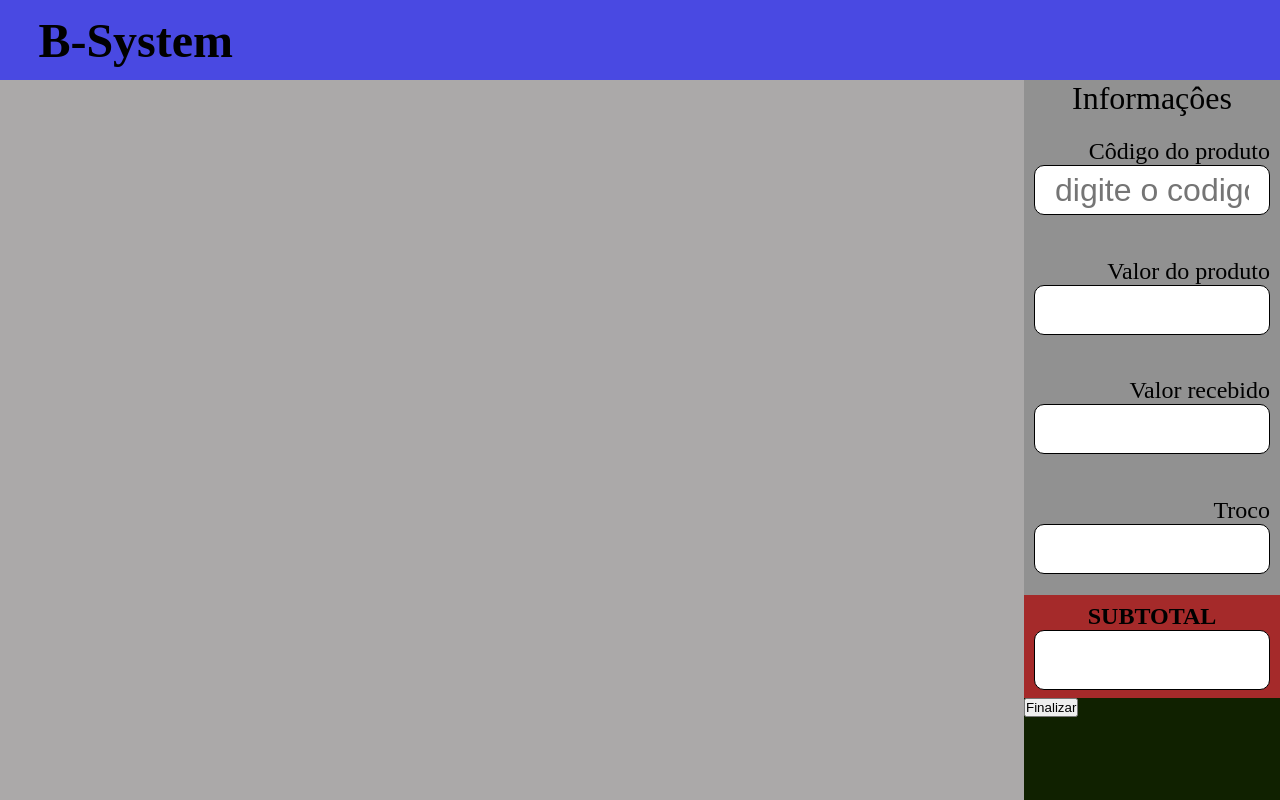
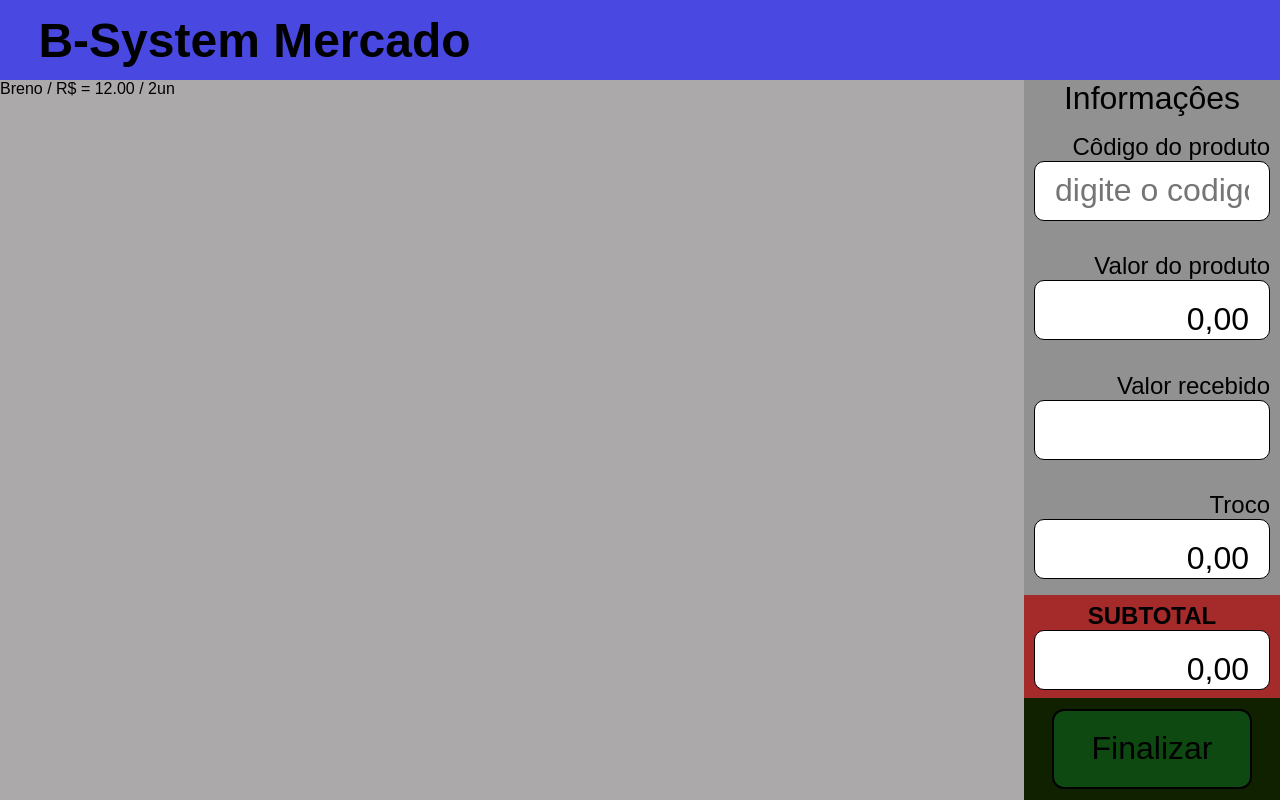
Before and after one commit to BrenoCirqueira/SistemaDeMercado_B-System, a plain HTML site: page index.html in a window 1280 px wide. Drawn offline with Linux system fonts and the light colour scheme.

Commit message:
Add files via upload

```diff
--- a/assets/css/index.css
+++ b/assets/css/index.css
@@ -3,6 +3,7 @@
     padding: 0;
     box-sizing: border-box;
     text-decoration: none;
+    font-family: Arial, Helvetica, sans-serif;
 }
 :root{
     --cor1: rgb(73, 73, 226);
@@ -66,19 +67,25 @@ aside{
     label{
         font-size: 1.5rem ;
     }
-    input{
-        border:1px solid black ;
-        border-radius:10px;
-        height: 50px;
+    input, .input{
+        width: 100%;
+        height: 60px;
         text-align: end;
         padding: 20px;
         font-size: 2rem;
+        border:1px solid black ;
+        border-radius:10px;
+        background-color: white;
+        align-items: center
     }
 }
 
 #infPart2{
         background-color: rgb(16, 33, 0);
         height: 30%;
+        display: flex;
+        flex-direction:column;
+
     }
 
 #divSubtotal{
@@ -94,7 +101,7 @@ aside{
         font-weight: bold;
         font-size: 1.5rem ;
     }
-    input{
+    .inputSub{
         width: 100%;
         height: 60px;
         text-align: end;
@@ -102,7 +109,24 @@ aside{
         font-size: 2rem;
         border:1px solid black ;
         border-radius:10px;
+        background-color: white;
+        align-items: center
     }
 }
 
-button
+#DivButton{
+    width: 100%;
+    height: 50%;
+    display: flex;
+    justify-content: center;
+    align-items: center;
+}
+
+button{
+    width: 200px;
+    height: 80px;
+    background-color: rgb(14, 73, 17);
+    border: 2px solid black;
+    border-radius: 12px;
+    font-size: 2rem;
+}
--- /dev/null
+++ b/assets/js/script.js
@@ -0,0 +1,14 @@
+
+const produtos = [
+  { codigo: '001', nome: 'Arroz', preco: 20.00 },
+  { codigo: '002', nome: 'Feijão', preco: 8.50 },
+  { codigo: '003', nome: 'Macarrão', preco: 5.75 }
+];
+
+// inicializando a construção da logica
+const codigoDoProduto = document.getElementById("codigo")
+const valorDoProduto = document.getElementById("valor")
+const valorRecebido = document.getElementById("valorRecebido")
+const troco = document.getElementById("troco")
+const subtotal = document.getElementById("subtotal")
+const btnFinalizar = document.getElementById("botao")
--- a/index.html
+++ b/index.html
@@ -1,50 +1,58 @@
 <!DOCTYPE html>
-<html lang="en">
+<html lang="pt-BR">
 
 <head>
     <meta charset="UTF-8">
     <meta name="viewport" content="width=device-width, initial-scale=1.0">
     <link rel="stylesheet" href="assets/css/index.css">
+    <script src="assets/js/script.js" defer></script>
     <title>Sistema de Mercado</title>
 </head>
 
 <body>
     <header>
-        <h1>B-System</h1>
+        <h1>B-System  Mercado</h1>
     </header>
     <main>
         <section>
-
+            <ul id="listaDeCompra">
+                <li>Breno / R$ = 12.00 / 2un</li>
+                <li></li>
+                <li></li>
+                <li></li>
+            </ul>
         </section>
         <aside>
             <p>Informaçôes</p>
             <div id="infPart1">
                 <div class="caixasInformacoes">
                     <label for="">Côdigo do produto</label>
-                    <input placeholder="digite o codigo" type="text">
+                    <input id="codigo" placeholder="digite o codigo" type="text">
                 </div>
 
                 <div class="caixasInformacoes">
                     <label for="">Valor do produto</label>
-                    <input type="text">
+                    <div id="valor" class="input">0,00</div>
                 </div>
 
                 <div class="caixasInformacoes">
                     <label for="">Valor recebido</label>
-                    <input type="text">
+                    <input id="valorRecebido" type="number">
                 </div>
 
                 <div class="caixasInformacoes">
                     <label for="">Troco</label>
-                    <input type="text">
+                    <div id="troco" class="input">0,00</div>
                 </div>
             </div>
             <div id="infPart2">
                 <div id="divSubtotal">
                     <label for="">SUBTOTAL</label>
-                    <input type="number" name="" id="">
+                    <div id="subtotal" class="inputSub">0,00</div>
                 </div>
-                <button>Finalizar</button>
+                <div id="DivButton">
+                    <button id="botao">Finalizar</button>
+                </div>
             </div>
         </aside>
     </main>
```
